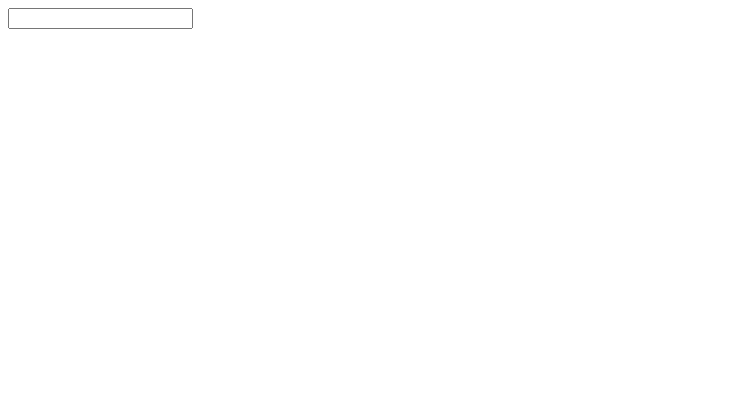
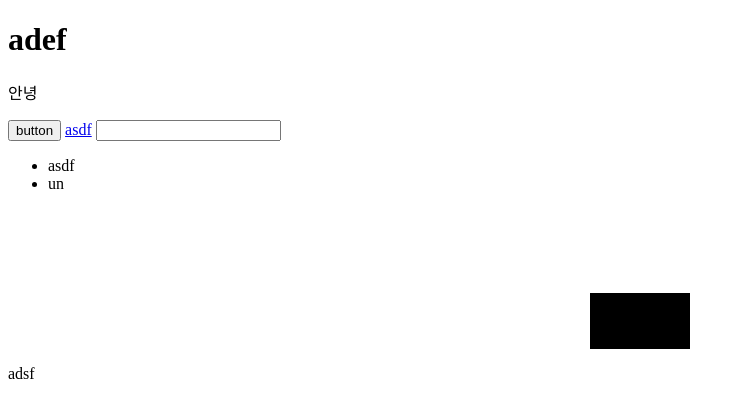
Before and after one commit to TaeHyun285/taehyunhub, a plain HTML site: page index.html in a window 1280 px wide. Shown: the whole page, without its empty margins (0-745 px from the left). Drawn offline with Linux system fonts and the light colour scheme.

Commit message:
html 기본 태그

```diff
--- /dev/null
+++ b/css/main.css
@@ -0,0 +1,5 @@
+.profile{
+    font-size:
+    30px; color: blue;
+    letter-spacing: 10px
+}
--- a/index.html
+++ b/index.html
@@ -4,9 +4,22 @@
     <meta charset="UTF-8">
     <meta name="viewport" content="width=device-width, initial-scale=1.0">
     <title>Document</title>
+    <link href="css/main.css" rel="stylesheet">
 </head>
 <body>
+
+
+    <h1>adef</h1>
+    <p>안녕 </p>
+    <button>button</button>
+    <a href="https://naver.com">asdf</a>
     <input class="input">
+    <ul>
+        <li>asdf</li>
+        <li>un</li>
+    </ul>
 
+    <img src="asdf.png" style="width: 100px; margin-top: 100px; display: block; margin-left: auto; margin-right: auto;">
+    <p class=".profile">adsf</p>
 </body>
 </html>
```
Also changed, not shown: asdf.png (added).
